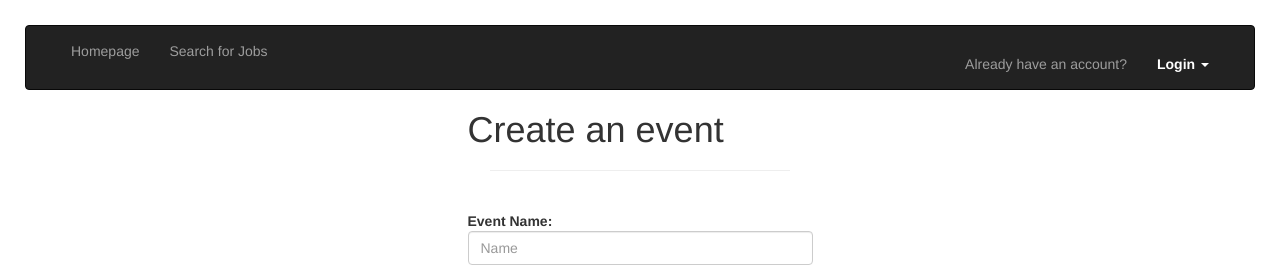
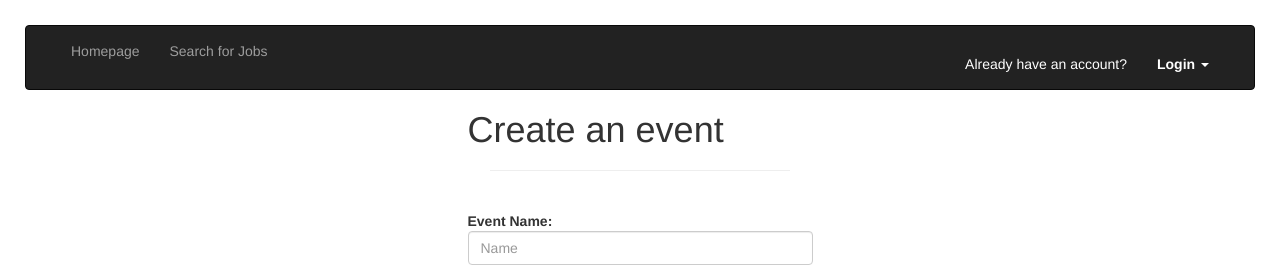
Before and after one commit to CFGLondon/team-7, a PHP site: page /createEvent.php in a window 1280 px wide. Shown: the top 267 px of the page. Run offline with PHP 8.4, Linux system fonts and the light colour scheme; some libraries are stand-ins or nearby versions.

Commit message:
font white

```diff
--- a/navbar.php
+++ b/navbar.php
@@ -19,7 +19,7 @@
             ?>
                 <ul class="nav navbar-nav navbar-right">
                     <li>
-                        <p class="navbar-text">Already have an account?</p>
+                        <p class="navbar-text" style="color:white;">Already have an account?</p>
                     </li>
                     <li class="dropdown">
                         <a href="#" class="dropdown-toggle" data-toggle="dropdown"><b>Login</b> <span class="caret"></span></a>
```
Lines whose indentation alone changed are shown as unchanged.
